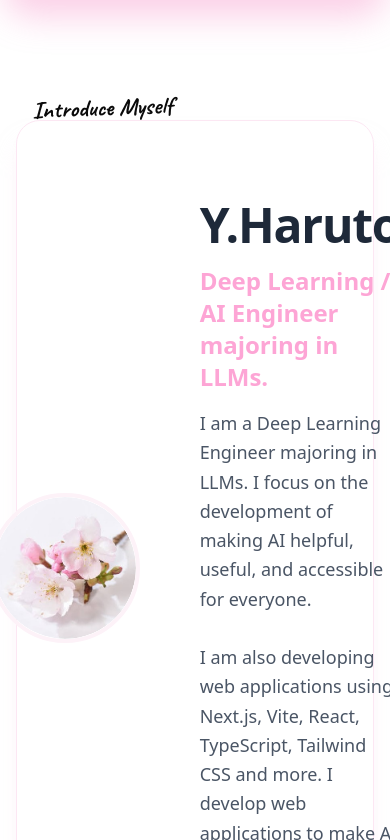
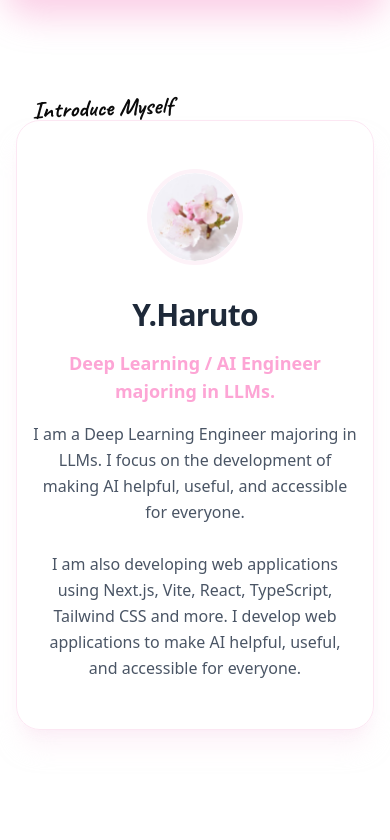
Before and after one commit to yharuto0917/ai-powered-profile-site, a Next.js app: page / in a window 390 px wide. Shown: the part 804-1644 px from the top of the page. Built offline with nearby package versions, Linux system fonts and the light colour scheme.

Commit message:
Improve IntroBoxIn responsiveness for mobile

```diff
--- a/src/components/IntroduceMySelf/IntroBoxIn.tsx
+++ b/src/components/IntroduceMySelf/IntroBoxIn.tsx
@@ -3,17 +3,17 @@ import Image from 'next/image'
 export default function IntroBoxIn() {
     return (
         <div id='skills' className="w-full">
-            <div className="flex items-center justify-center bg-white/90 rounded-3xl shadow-xl shadow-pink-100/50 border border-pink-100 py-20 px-8">
-                <div className="flex items-center justify-center gap-15">
-                    <Image src="/yharutoIcon.svg" alt="Intro 1" width={150} height={150} className="rounded-full border-4 border-pink-50" />
-                    <div className="flex flex-col gap-4">
-                        <p className="text-gray-800 text-5xl font-bold tracking-tight">
+            <div className="flex items-center justify-center bg-white/90 rounded-3xl shadow-xl shadow-pink-100/50 border border-pink-100 py-12 sm:py-16 md:py-20 px-4 sm:px-8">
+                <div className="flex flex-col md:flex-row items-center md:items-center justify-center gap-8 md:gap-14 w-full max-w-5xl">
+                    <Image src="/yharutoIcon.svg" alt="Intro 1" width={150} height={150} className="rounded-full border-4 border-pink-50 w-24 h-24 sm:w-32 sm:h-32 md:w-[150px] md:h-[150px]" />
+                    <div className="flex flex-col gap-4 text-center md:text-left max-w-3xl">
+                        <p className="text-gray-800 text-3xl sm:text-4xl md:text-5xl font-bold tracking-tight">
                             Y.Haruto
                         </p>
-                        <p className="text-pink-300 text-2xl font-bold">
+                        <p className="text-pink-300 text-lg sm:text-xl md:text-2xl font-bold">
                             Deep Learning / AI Engineer majoring in LLMs.
                         </p>
-                        <p className="text-gray-600 text-lg leading-relaxed max-w-2xl">
+                        <p className="text-gray-600 text-base sm:text-lg leading-relaxed max-w-2xl mx-auto md:mx-0">
                             I am a Deep Learning Engineer majoring in LLMs. I focus on the development of making AI helpful, useful, and accessible for everyone.<br /><br />
                             I am also developing web applications using Next.js, Vite, React, TypeScript, Tailwind CSS and more.
                             I develop web applications to make AI helpful, useful, and accessible for everyone.
```
